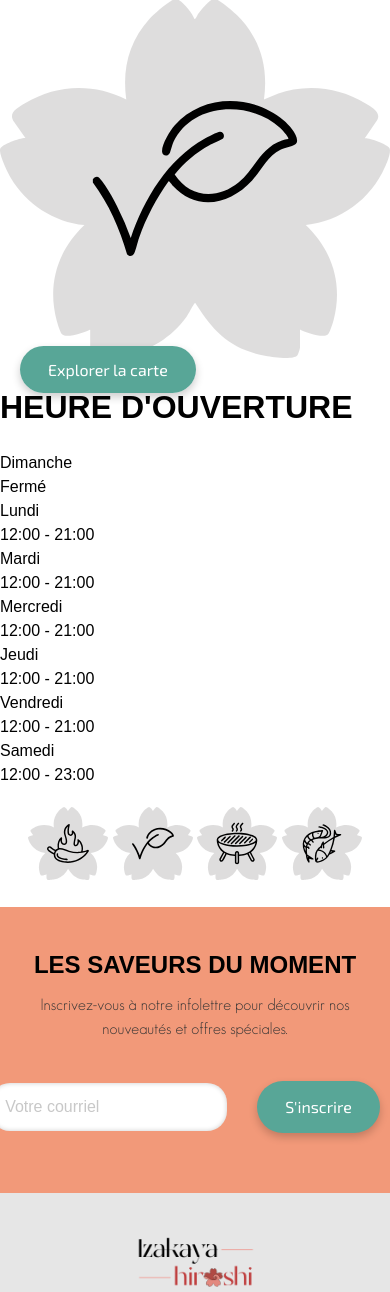
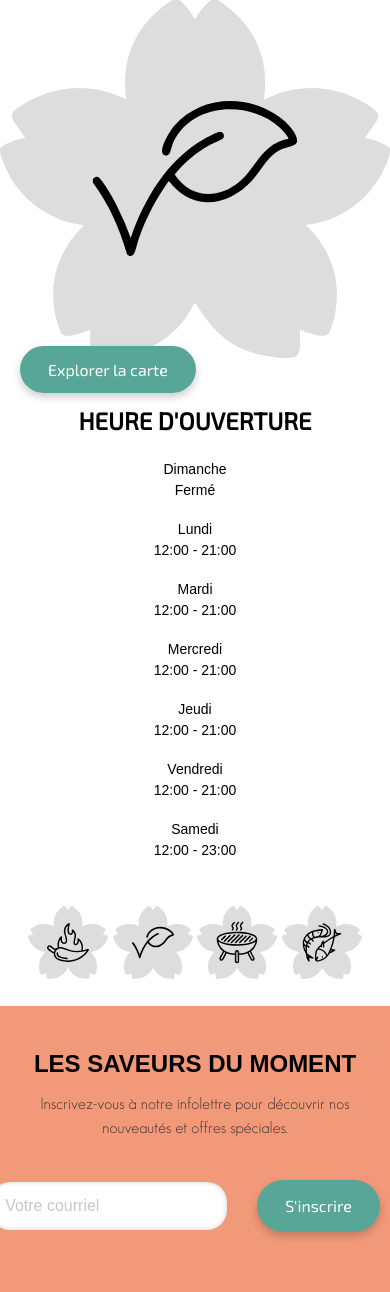
Before and after one commit to Jolyca/IzakayaHiroshi_2.1, a PHP site: page / in a window 390 px wide. Shown: the part 2032-3324 px from the top of the page. Run offline with PHP 8.4, Linux system fonts and the light colour scheme.

Commit message:
Ajout du css mobile pour les heures d'ouvertures

```diff
--- /dev/null
+++ b/css/_composant/ouverture.css
@@ -0,0 +1,40 @@
+/*[ COMPOSANT OUVERTURE ]*/
+/* ------------------------------------------------------------ */
+
+.ouverture {
+    text-align: center;
+    padding: 20px;
+    max-width: 360px;
+    margin: 0 auto;
+}
+
+.ouverture h2 {
+    font-family: 'Exo2', sans-serif;
+    font-size: 24px;
+    font-weight: bold;
+    margin-bottom: 15px;
+}
+
+.ouverture ul {
+    list-style: none;
+    padding: 0;
+    display: flex;
+    flex-direction: column;
+    align-items: center;
+    gap: 8px;
+}
+
+.ouverture li {
+    display: flex;
+    justify-content: space-between;
+    font-size: 14px;
+    padding: 5px 10px;
+}
+
+.ouverture li:last-child {
+    border-bottom: none;
+}
+
+.ouverture li span:first-child {
+    font-weight: bold;
+}
--- a/css/style.css
+++ b/css/style.css
@@ -8,8 +8,9 @@
 @import url('_composant/header.css');
 @import url('_composant/footer.css');
 @import url('_composant/infolettre.css');
+@import url('_composant/bouton.css');
 @import url('_composant/icon.css');
-@import url('_composant/bouton.css');
+@import url('_composant/ouverture.css');
 
 /*[ importation du dossier _layout ]*/
 @import url('_layout/structure.css');
```
